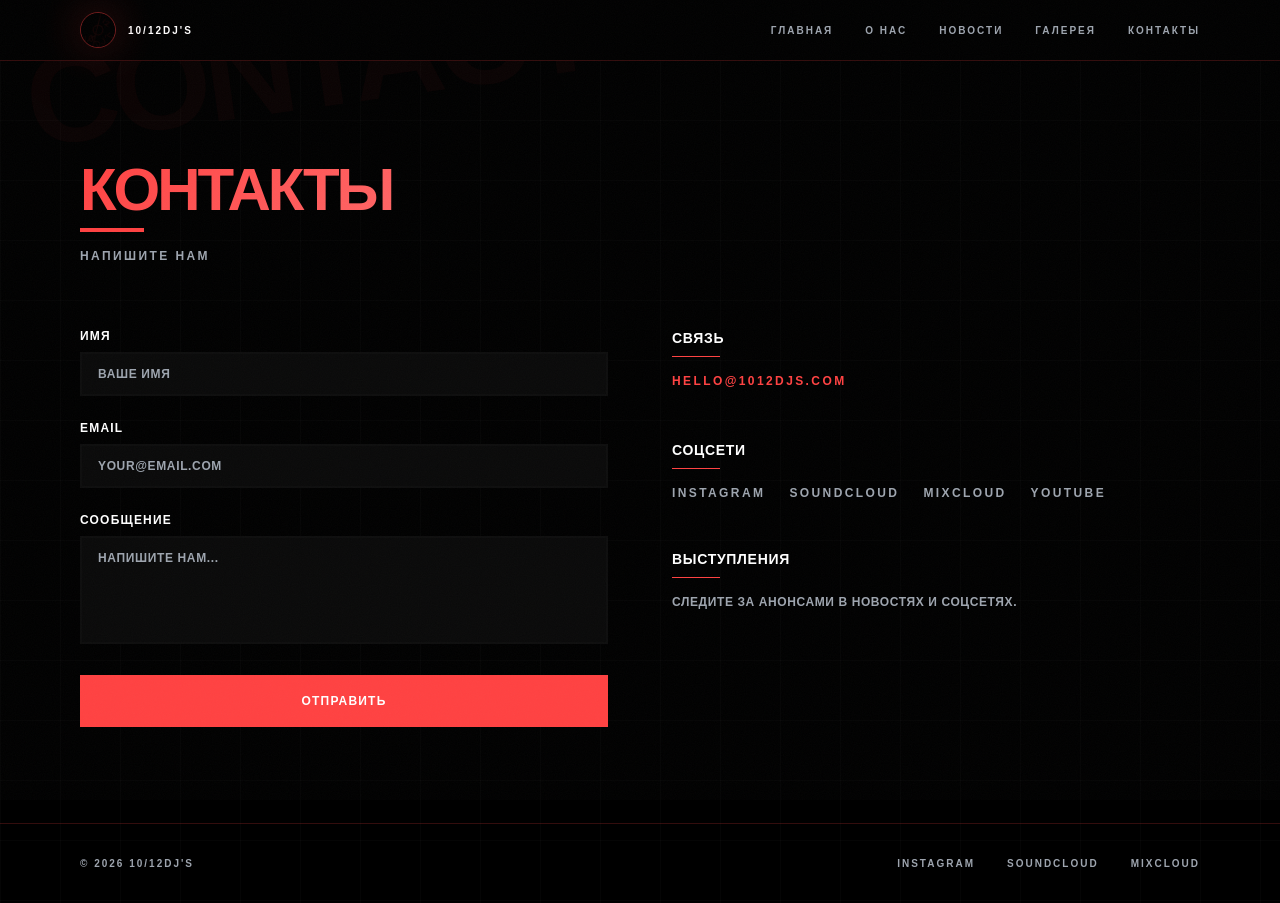
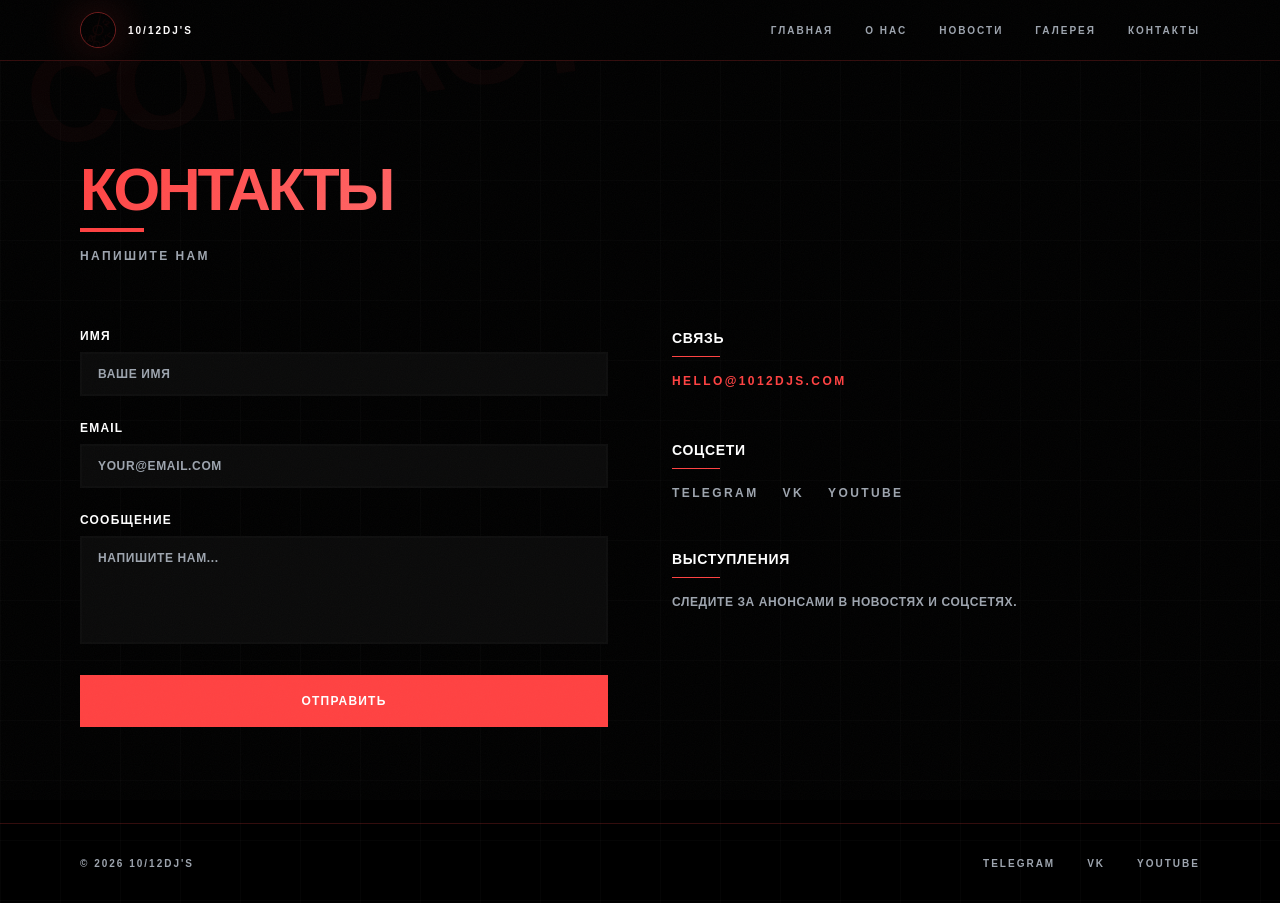
Before and after one commit to Alexander-Golomonosov/10-12djs-website, a Next.js app: page /contact in a window 1280 px wide. Built offline with nearby package versions, Linux system fonts and the light colour scheme; a web font is replaced by a local one.

Commit message:
Update social links: Telegram, VK, YouTube

```diff
--- a/src/app/contact/page.tsx
+++ b/src/app/contact/page.tsx
@@ -34,15 +34,19 @@ export default function Contact() {
             <h3 className="text-sm font-bold tracking-wider">СОЦСЕТИ</h3>
             <div className="mt-2 h-px w-12 bg-accent" />
             <div className="mt-4 flex flex-wrap gap-6">
-              {["INSTAGRAM", "SOUNDCLOUD", "MIXCLOUD", "YOUTUBE"].map((s) => (
+              {[
+                { name: "TELEGRAM", url: "https://t.me/I0_12_djs" },
+                { name: "VK", url: "https://vk.com/10djs12" },
+                { name: "YOUTUBE", url: "https://www.youtube.com/@1012djs" },
+              ].map((s) => (
                 <a
-                  key={s}
-                  href={`https://${s.toLowerCase()}.com`}
+                  key={s.name}
+                  href={s.url}
                   target="_blank"
                   rel="noopener noreferrer"
                   className="text-xs font-semibold tracking-[0.2em] text-muted transition-colors hover:text-accent"
                 >
-                  {s}
+                  {s.name}
                 </a>
               ))}
             </div>
--- a/src/components/Footer.tsx
+++ b/src/components/Footer.tsx
@@ -6,15 +6,19 @@ export default function Footer() {
           &copy; {new Date().getFullYear()} 10/12DJ&apos;S
         </p>
         <div className="flex items-center gap-8">
-          {["Instagram", "SoundCloud", "Mixcloud"].map((s) => (
+          {[
+            { name: "TELEGRAM", url: "https://t.me/I0_12_djs" },
+            { name: "VK", url: "https://vk.com/10djs12" },
+            { name: "YOUTUBE", url: "https://www.youtube.com/@1012djs" },
+          ].map((s) => (
             <a
-              key={s}
-              href={`https://${s.toLowerCase()}.com`}
+              key={s.name}
+              href={s.url}
               target="_blank"
               rel="noopener noreferrer"
               className="text-[10px] font-semibold tracking-[0.2em] text-muted transition-colors hover:text-accent"
             >
-              {s.toUpperCase()}
+              {s.name}
             </a>
           ))}
         </div>
```
